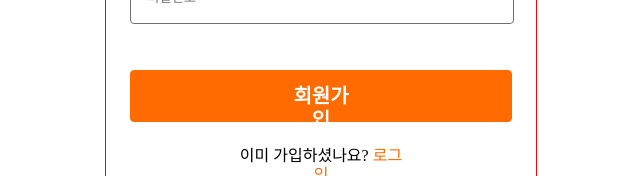
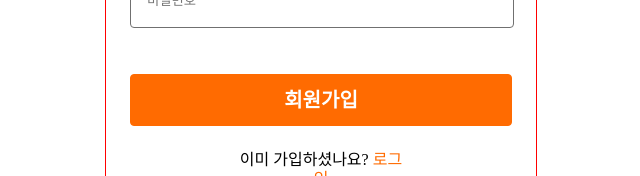
Before and after one commit to Develop-Novo/Novo_Client, a React (Create React App) app: page /register in a window 1280 px wide. Shown: the part 538-714 px from the top of the page, without its empty margins (640-1280 px from the left). Built offline with nearby package versions, Linux system fonts and the light colour scheme; a web font is replaced by a local one.

Commit message:
edit: 로그인페이지, 회원가입페이지, 비밀번호재설정페이지 태그 및 css 수정

```diff
--- a/src/pages/LoginPage/LoginPage.module.css
+++ b/src/pages/LoginPage/LoginPage.module.css
@@ -181,18 +181,18 @@ a{
     justify-content: center;
     align-items: center;
 
-    cursor: pointer;
-}
-
-.button__submit__text{
-    width: 70px;
-    height: 24px;
-
     text-align: center;
     font: normal normal bold 20px/24px Pretendard;
     letter-spacing: 0px;
     color: #FFFFFF;
     opacity: 1;
+
+    cursor: pointer;
+    transition: background-color 0.3s;
+}
+
+.button__submit:active {
+  background-color: #9A4400;
 }
 
 .reset__password__link{
--- a/src/pages/LoginPage/LoginPage.tsx
+++ b/src/pages/LoginPage/LoginPage.tsx
@@ -77,14 +77,14 @@ function LoginPage() {
   return (
     <>
       <div className={styles.container__wrapper}>
-        <div className={styles.container}>
+        <section className={styles.container}>
           <form className={styles.form} onSubmit={handleSubmit(onValid)}>
             <img
               className={styles.novo__logo}
               src="/images/novo__logo.png"
               alt="novo__logo"
             />
-            <h1 id={styles.form__title}>로그인</h1>
+            <h2 id={styles.form__title}>로그인</h2>
             <div
               className={styles.input__wrapper}
               id={styles.input__wrapper__email}
@@ -142,7 +142,7 @@ function LoginPage() {
               </div>
             )}
             <button className={styles.button__submit} type="submit">
-              <div className={styles.button__submit__text}>로그인</div>
+              로그인
             </button>
             <Link to={`${process.env.PUBLIC_URL}/resetpassword`}>
               <div className={styles.reset__password__link}>
@@ -185,7 +185,7 @@ function LoginPage() {
               />
             </div>
           </form>
-        </div>
+        </section>
         {popupOpen && (
           <>
             <div className={styles.cover} onClick={closePopUp} />
--- a/src/pages/RegisterPage/RegisterPage.module.css
+++ b/src/pages/RegisterPage/RegisterPage.module.css
@@ -185,18 +185,19 @@ a{
     justify-content: center;
     align-items: center;
 
-    cursor: pointer;
-}
-
-.button__submit__text{
-    width: 70px;
-    height: 24px;
-
     text-align: center;
     font: normal normal bold 20px/24px Pretendard;
     letter-spacing: 0px;
     color: #FFFFFF;
     opacity: 1;
+
+    cursor: pointer;
+
+    transition: background-color 0.3s;
+}
+
+.button__submit:active {
+  background-color: #9A4400;
 }
 
 .login__link{
--- a/src/pages/RegisterPage/RegisterPage.tsx
+++ b/src/pages/RegisterPage/RegisterPage.tsx
@@ -55,14 +55,14 @@ function RegisterPage() {
   return (
     <>
       <div className={styles.container__wrapper}>
-        <div className={styles.container}>
+        <section className={styles.container}>
           <form className={styles.form} onSubmit={handleSubmit(onValid)}>
             <img
               className={styles.novo__logo}
               src="/images/novo__logo.png"
               alt="novo__logo"
             />
-            <h1 id={styles.form__title}>회원가입</h1>
+            <h2 id={styles.form__title}>회원가입</h2>
             <div
               className={styles.input__wrapper}
               id={styles.input__wrapper__name}
@@ -149,7 +149,7 @@ function RegisterPage() {
               </div>
             )}
             <button className={styles.button__submit} type="submit">
-              <div className={styles.button__submit__text}>회원가입</div>
+              회원가입
             </button>
             <Link to={`${process.env.PUBLIC_URL}/`}>
               <div className={styles.login__link}>
@@ -207,7 +207,7 @@ function RegisterPage() {
               </div>
             </>
           )}
-        </div>
+        </section>
       </div>
     </>
   );
--- a/src/pages/ResetPasswordPage/ResetPasswordPage.module.css
+++ b/src/pages/ResetPasswordPage/ResetPasswordPage.module.css
@@ -159,15 +159,16 @@ body {
     justify-content: center;
     align-items: center;
 
-    cursor: pointer;
-}
-
-.button__submit__text {
-    height: 24px;
-
     text-align: center;
     font: normal normal bold 20px/24px Pretendard;
     letter-spacing: 0px;
     color: #FFFFFF;
     opacity: 1;
+
+    cursor: pointer;
+    transition: background-color 0.3s;
 }
+
+.button__submit:active {
+  background-color: #9A4400;
+}
--- a/src/pages/ResetPasswordPage/ResetPasswordPage.tsx
+++ b/src/pages/ResetPasswordPage/ResetPasswordPage.tsx
@@ -22,7 +22,7 @@ function ResetPasswordPage() {
   return (
     <>
       <div className={styles.container__wrapper}>
-        <div className={styles.container}>
+        <section className={styles.container}>
           <form className={styles.form} onSubmit={handleSubmit(onValid)}>
             <img
               className={styles.novo__logo}
@@ -38,7 +38,7 @@ function ResetPasswordPage() {
                 />
               </button>
             </Link>
-            <h1 id={styles.form__title}>비밀번호 재설정</h1>
+            <h2 id={styles.form__title}>비밀번호 재설정</h2>
             <div id={styles.form__text}>
               가입했던 이메일을 적어주세요
               <br />
@@ -62,10 +62,10 @@ function ResetPasswordPage() {
               </div>
             )}
             <button className={styles.button__submit} type="submit">
-              <div className={styles.button__submit__text}>이메일 보내기</div>
+              이메일 보내기
             </button>
           </form>
-        </div>
+        </section>
       </div>
     </>
   );
```
